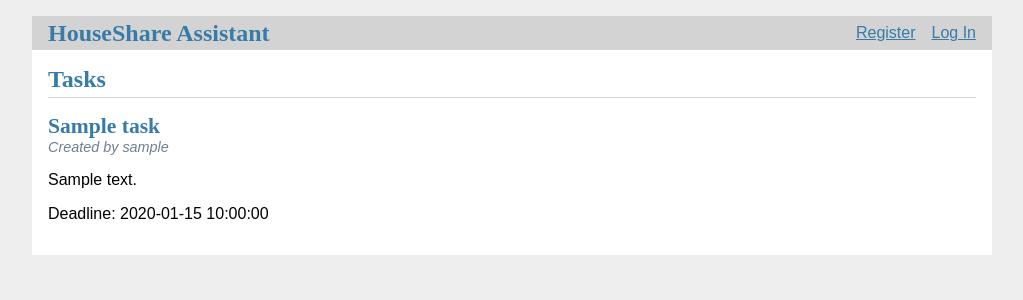
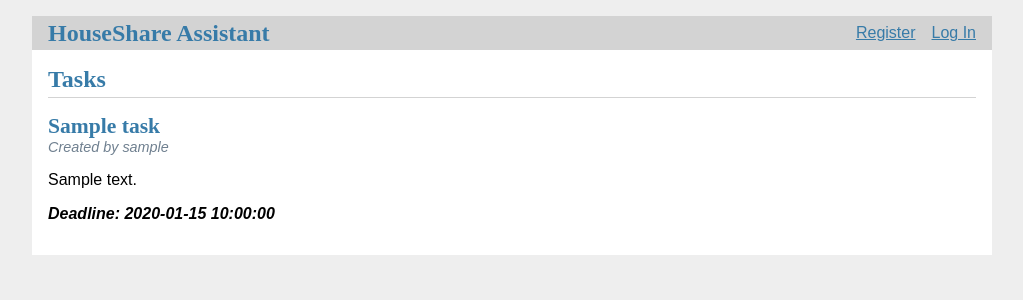
Before and after one commit to up2194063/SETAP-Owen-and-Billy, a Flask app: template hsa/templates/tasks/index.html in a window 1280 px wide. Shown: the top 300 px of the page, without its empty margins (128-1151 px from the left). Run offline with Flask 3, Linux system fonts and the light colour scheme; the template is opened without the code that fills it: most values are stand-ins (such as "Sample title", 1, 10 or a date in 2020).

Commit message:
Update index.html

```diff
--- a/hsa/templates/tasks/index.html
+++ b/hsa/templates/tasks/index.html
@@ -23,7 +23,7 @@
         </div>
     </header>
     <p class="body">{{ task['task_description'] }}</p>
-    <p class="body">Deadline: {{ task['task_deadline'] }}</p>
+    <p class="deadline">Deadline: {{ task['task_deadline'] }}</p>
     </article>
     {% if not loop.last %}
     <hr>
```
